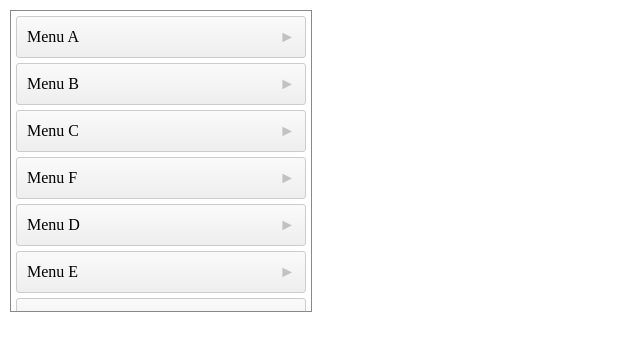
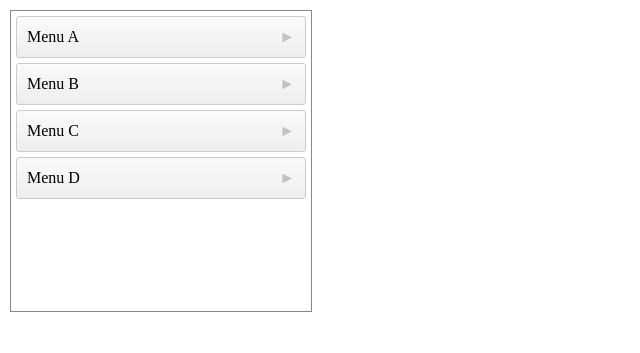
Before and after one commit to chtefi/MenuSlider, a plain HTML site: page index.html in a window 1280 px wide. Shown: the whole page, without its empty margins (0-640 px from the left). Drawn offline with Linux system fonts and the light colour scheme.

Commit message:
cleaned items

```diff
--- a/index.html
+++ b/index.html
@@ -14,10 +14,7 @@
                 <li>Menu A</li>
                 <li>Menu B</li>
                 <li>Menu C</li>
-                <li>Menu F</li>
                 <li>Menu D</li>
-                <li>Menu E</li>
-                <li>Menu F</li>
             </ul>
         </div>
         <div class="slider-container__view slider-container__view--details">
```
